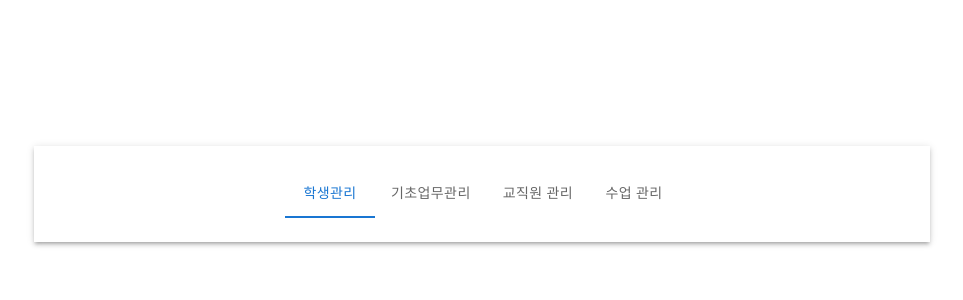
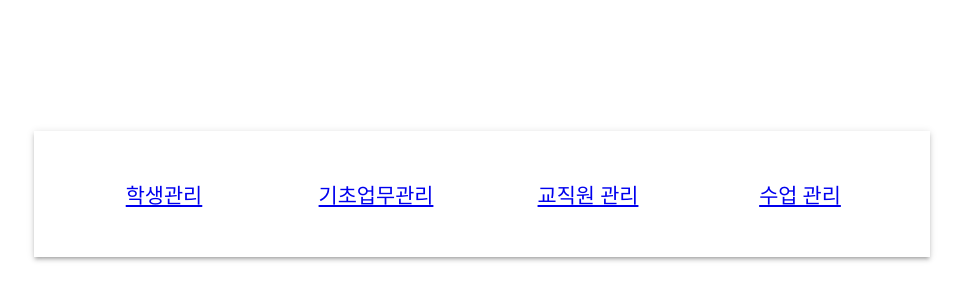
Before and after one commit to wisberry2022/school-manager-front, a Next.js app: page / in a window 1280 px wide. Shown: the part 206-506 px from the top of the page, without its empty margins (158-1121 px from the left). Built offline with nearby package versions, Linux system fonts and the light colour scheme.

Commit message:
네비게이션 컴포넌트 재구성

```diff
--- a/src/components/layout/TopNav.tsx
+++ b/src/components/layout/TopNav.tsx
@@ -1,20 +1,42 @@
 import { nav } from "@/constants/Nav";
-import { Stack, Tab, Tabs } from "@mui/material";
-import { FC, SyntheticEvent, useState } from "react";
+import { List, ListItem, Stack, styled } from "@mui/material";
+import Link from "next/link";
+import { useRouter } from "next/router";
+import { FC } from "react";
 
+const TabLink = styled(Link)`
+  padding: 1rem;
+  width: 100%;
+  text-align: center;
+  font-size: 1.3rem;
+`;
 
 const TopNav: FC = () => {
-  const [tab, setTab] = useState("student");
+  const router = useRouter();
 
-  const onChange = (e: SyntheticEvent, newValue: string) => {
-    setTab(newValue);
-  }
-
-  return <Stack sx={{ boxShadow: 3, p: 3 }}>
-    <Tabs value={tab} onChange={onChange} aria-label="basic tabs example" centered>
-      {Object.keys(nav).map(set => <Tab value={set} label={nav[set].name} />)}
-    </Tabs>
-  </Stack>
-}
+  return (
+    <Stack justifyContent="center" sx={{ boxShadow: 3, p: 3 }}>
+      <List sx={{ display: "flex", justifyContent: "center" }}>
+        {Object.keys(nav).map((set) => {
+          const { id, name, url } = nav[set];
+          return (
+            <ListItem
+              key={id}
+              sx={{
+                p: 0,
+                width: 350,
+                borderBottom:
+                  router.pathname === url ? ".1rem solid #0000ff" : "none",
+              }}
+              data-tab={set}
+            >
+              <TabLink href={url}>{name}</TabLink>
+            </ListItem>
+          );
+        })}
+      </List>
+    </Stack>
+  );
+};
 
 export default TopNav;
--- a/src/constants/Nav.ts
+++ b/src/constants/Nav.ts
@@ -4,21 +4,25 @@ export const nav: Nav = {
   student: {
     id: 1,
     name: "학생관리",
-    isDefault: true
+    isDefault: true,
+    url: "/student"
   },
   basicInfo: {
     id: 2,
     name: "기초업무관리",
-    isDefault: false
+    isDefault: false,
+    url: "/basic-info"
   },
   staff: {
     id: 3,
     name: "교직원 관리",
-    isDefault: false
+    isDefault: false,
+    url: "/staff"
   },
   lecture: {
     id: 4,
     name: "수업 관리",
-    isDefault: false
+    isDefault: false,
+    url: "/lecture"
   }
 }
--- a/src/types/Common.ts
+++ b/src/types/Common.ts
@@ -3,6 +3,7 @@ export type NavItem = {
   name: string;
   isDefault?: boolean;
   subNav?: NavItem
+  url: string;
 }
 
 export type Nav = {
```
